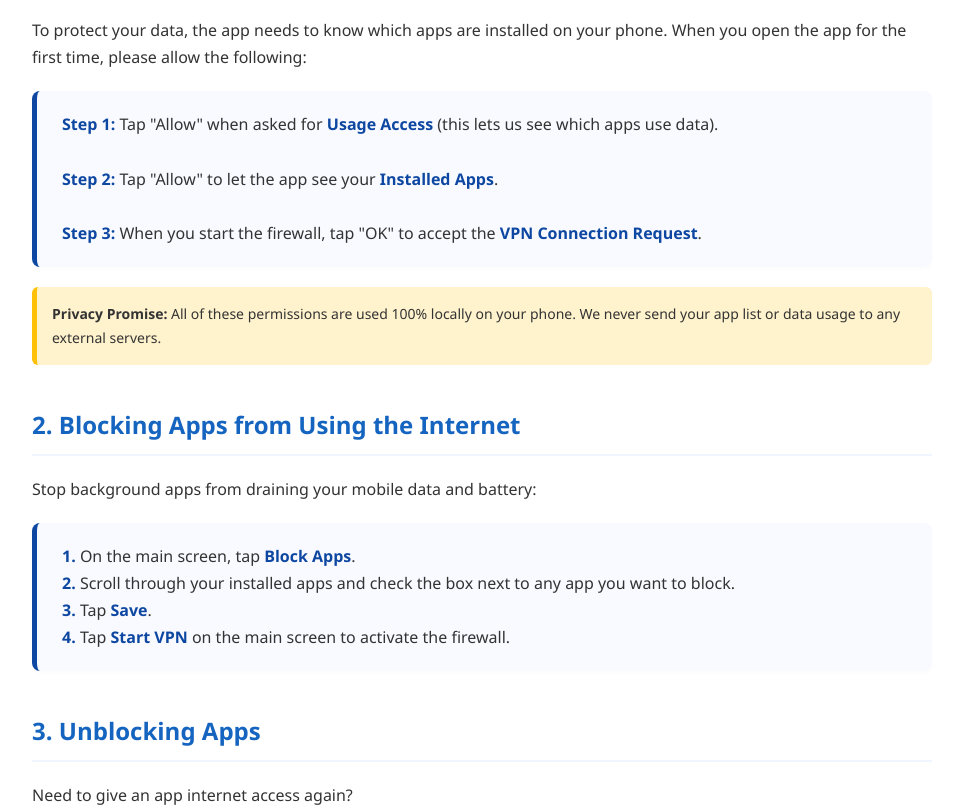
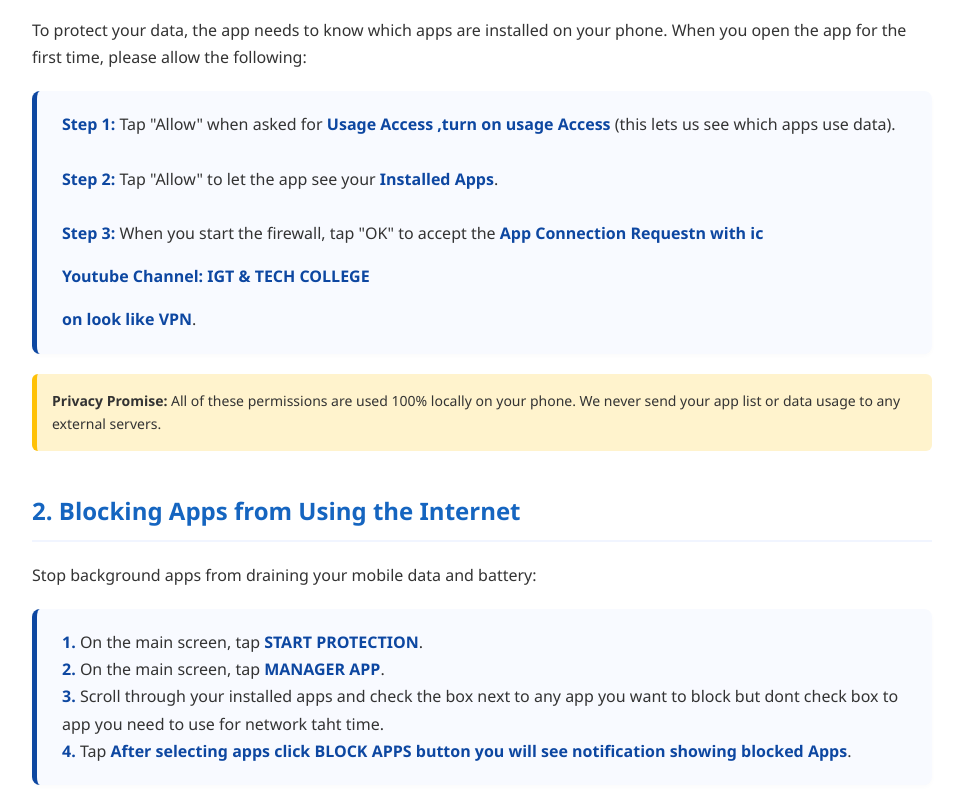
Before and after one commit to IGTTECH/Igt-tech-college, a plain HTML site: page igtnet-guidance.html in a window 1280 px wide. Shown: the part 364-1176 px from the top of the page, without its empty margins (158-1121 px from the left). Drawn offline with Linux system fonts and the light colour scheme.

Commit message:
Update igtnet-guidance.html
Signed-off-by: unknown <206084850+igtseth@users.noreply.github.com>

```diff
--- a/igtnet-guidance.html
+++ b/igtnet-guidance.html
@@ -158,9 +158,9 @@
     <h2>1. First Time Setup (Permissions)</h2>
     <p>To protect your data, the app needs to know which apps are installed on your phone. When you open the app for the first time, please allow the following:</p>
     <div class="step">
-        <b>Step 1:</b> Tap "Allow" when asked for <b>Usage Access</b> (this lets us see which apps use data).<br><br>
+        <b>Step 1:</b> Tap "Allow" when asked for <b>Usage Access ,turn on usage Access</b> (this lets us see which apps use data).<br><br>
         <b>Step 2:</b> Tap "Allow" to let the app see your <b>Installed Apps</b>.<br><br>
-        <b>Step 3:</b> When you start the firewall, tap "OK" to accept the <b>VPN Connection Request</b>.
+        <b>Step 3:</b> When you start the firewall, tap "OK" to accept the <b>App Connection Requestn with ic<p><strong>Youtube Channel:</strong> IGT & TECH COLLEGE</p>on look like VPN</b>.
     </div>
     <div class="note">
         <strong>Privacy Promise:</strong> All of these permissions are used 100% locally on your phone. We never send your app list or data usage to any external servers.
@@ -169,10 +169,10 @@
     <h2>2. Blocking Apps from Using the Internet</h2>
     <p>Stop background apps from draining your mobile data and battery:</p>
     <div class="step">
-        <b>1.</b> On the main screen, tap <b>Block Apps</b>.<br>
-        <b>2.</b> Scroll through your installed apps and check the box next to any app you want to block.<br>
-        <b>3.</b> Tap <b>Save</b>. <br>
-        <b>4.</b> Tap <b>Start VPN</b> on the main screen to activate the firewall.
+        <b>1.</b> On the main screen, tap <b>START PROTECTION</b>.<br>
+        <b>2.</b> On the main screen, tap <b>MANAGER APP</b>.<br>
+        <b>3.</b> Scroll through your installed apps and check the box next to any app you want to block but dont check box to app you need to use for network taht time.<br>
+        <b>4.</b> Tap <b>After selecting apps click BLOCK APPS button you will see notification showing blocked Apps</b>. <br>
     </div>
 
     <h2>3. Unblocking Apps</h2>
```
